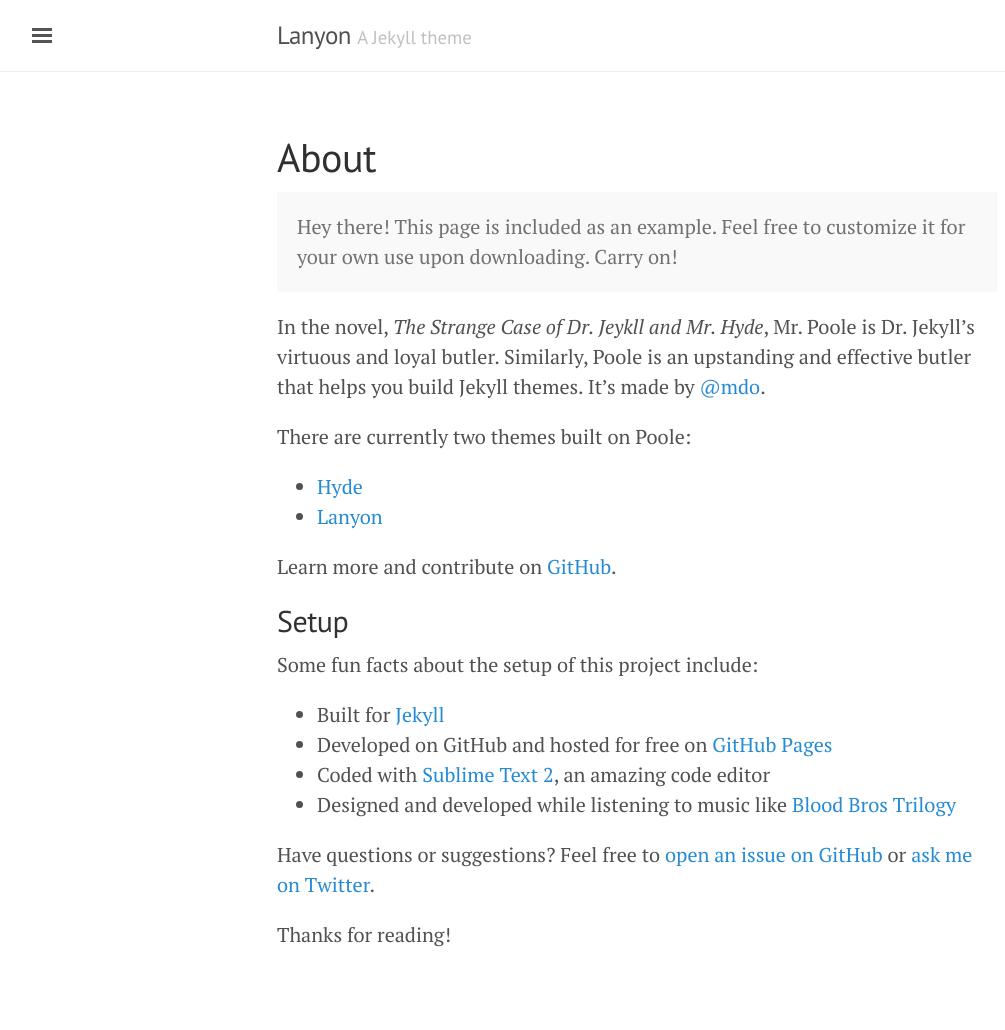
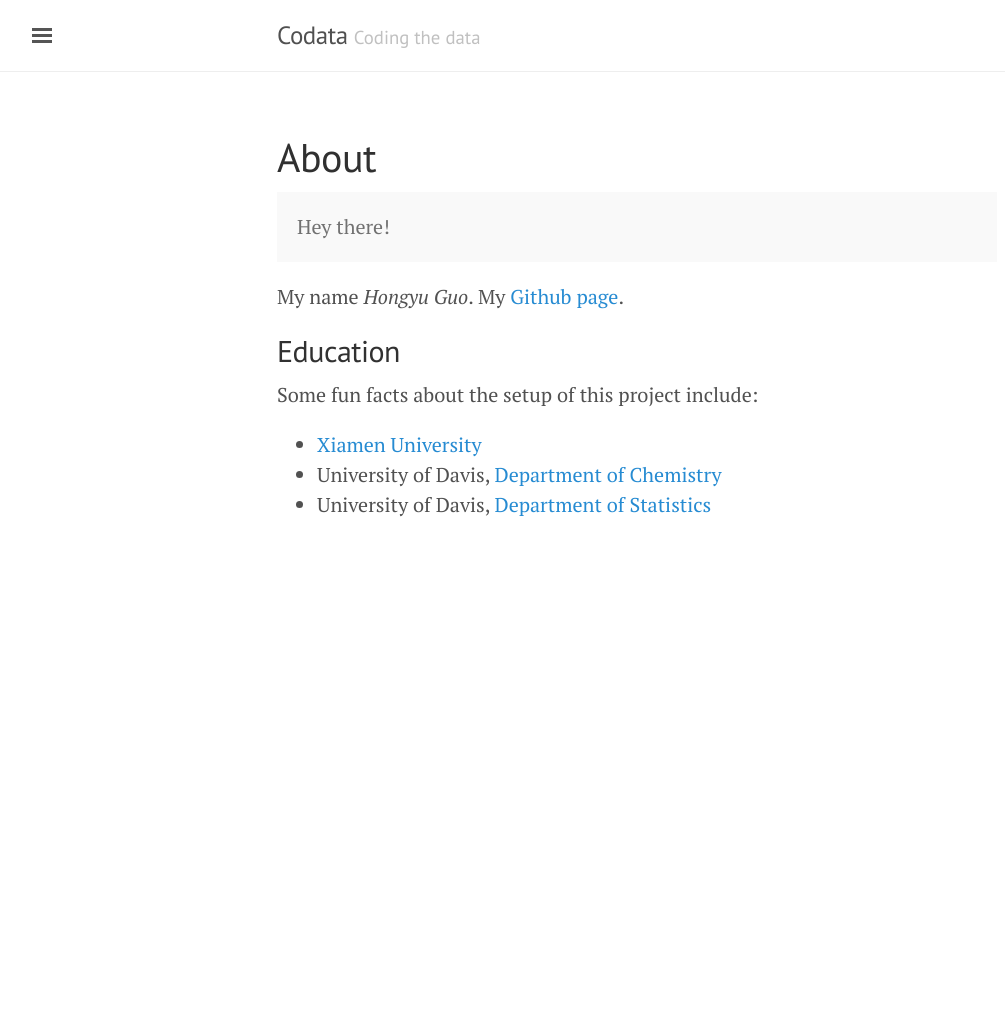
Before and after one commit to procodata/codata, a Jekyll site: the page built from about.md, in a window 1280 px wide. Shown: the whole page, without its empty margins (3-1008 px from the left). Built offline with Jekyll 4.4.1, drawn with Linux system fonts in a browser that asks for light colours; Markdown is read by kramdown in place of the engine named in the settings; after the commit the page ends 900 px from its top, so only the background shows below that.

Commit message:
theme setup

```diff
--- a/_config.yml
+++ b/_config.yml
@@ -5,14 +5,14 @@
 
 
 # Setup
-title:               Lanyon
-tagline:             'A Jekyll theme'
+title:               Codata
+tagline:             'Coding the data'
 description:         'A reserved <a href="http://jekyllrb.com" target="_blank">Jekyll</a> theme that places the utmost gravity on content with a hidden drawer. Made by <a href="https://twitter.com/mdo" target="_blank">@mdo</a>.'
 url:
 baseurl:             '/codata'
-paginate:            5
+paginate:            2
 plugins:             [jekyll-paginate]
-markdown:            redcarpet
+# markdown:            redcarpet   # not surported any more
 exclude:             ['README.html']
 # paginate_path:       'page:num'
 
@@ -21,3 +21,4 @@
   name:              Hongyu Guo
 
 # Custom vars
+version:             1.0
--- a/_includes/head.html
+++ b/_includes/head.html
@@ -1,5 +1,5 @@
 <head>
-  <link href="http://gmpg.org/xfn/11" rel="profile">
+  <!-- <link href="http://gmpg.org/xfn/11" rel="profile"> -->
   <meta http-equiv="X-UA-Compatible" content="IE=edge">
   <meta http-equiv="content-type" content="text/html; charset=utf-8">
 
--- a/_includes/sidebar.html
+++ b/_includes/sidebar.html
@@ -25,8 +25,8 @@
       {% endif %}
     {% endfor %}
 
-    <a class="sidebar-nav-item" href="{{ site.github.repo }}/archive/v{{ site.version }}.zip">Download</a>
-    <a class="sidebar-nav-item" href="{{ site.github.repo }}">GitHub project</a>
+    <a class="sidebar-nav-item" href="{{ site.github.repo }}/archive/v{{ site.version }}.zip">Projects</a>
+    <a class="sidebar-nav-item" href="{{ site.github.repo }}">Posts/Notes/Share</a>
     <span class="sidebar-nav-item">Currently v{{ site.version }}</span>
   </nav>
 
--- a/about.md
+++ b/about.md
@@ -4,27 +4,15 @@
 ---
 
 <p class="message">
-  Hey there! This page is included as an example. Feel free to customize it for your own use upon downloading. Carry on!
+  Hey there!
 </p>
 
-In the novel, *The Strange Case of Dr. Jeykll and Mr. Hyde*, Mr. Poole is Dr. Jekyll's virtuous and loyal butler. Similarly, Poole is an upstanding and effective butler that helps you build Jekyll themes. It's made by [@mdo](https://twitter.com/mdo).
+My name *Hongyu Guo*. My [Github page](https://github.com/procodata/).
 
-There are currently two themes built on Poole:
-
-* [Hyde](http://hyde.getpoole.com)
-* [Lanyon](http://lanyon.getpoole.com)
-
-Learn more and contribute on [GitHub](https://github.com/poole).
-
-## Setup
+## Education
 
 Some fun facts about the setup of this project include:
 
-* Built for [Jekyll](http://jekyllrb.com)
-* Developed on GitHub and hosted for free on [GitHub Pages](https://pages.github.com)
-* Coded with [Sublime Text 2](http://sublimetext.com), an amazing code editor
-* Designed and developed while listening to music like [Blood Bros Trilogy](https://soundcloud.com/maddecent/sets/blood-bros-series)
-
-Have questions or suggestions? Feel free to [open an issue on GitHub](https://github.com/poole/issues/new) or [ask me on Twitter](https://twitter.com/mdo).
-
-Thanks for reading!
+* [Xiamen University](http://en.xmu.edu.cn/)
+* University of Davis, [Department of Chemistry](http://chemistry.ucdavis.edu/)
+* University of Davis, [Department of Statistics](https://www.stat.ucdavis.edu/)
--- a/index.html
+++ b/index.html
@@ -25,6 +25,7 @@
   {% else %}
     <span class="pagination-item older">Older</span>
   {% endif %}
+
   {% if paginator.previous_page %}
     {% if paginator.page == 2 %}
       <a class="pagination-item newer" href="{{ site.baseurl }}/">Newer</a>
```
